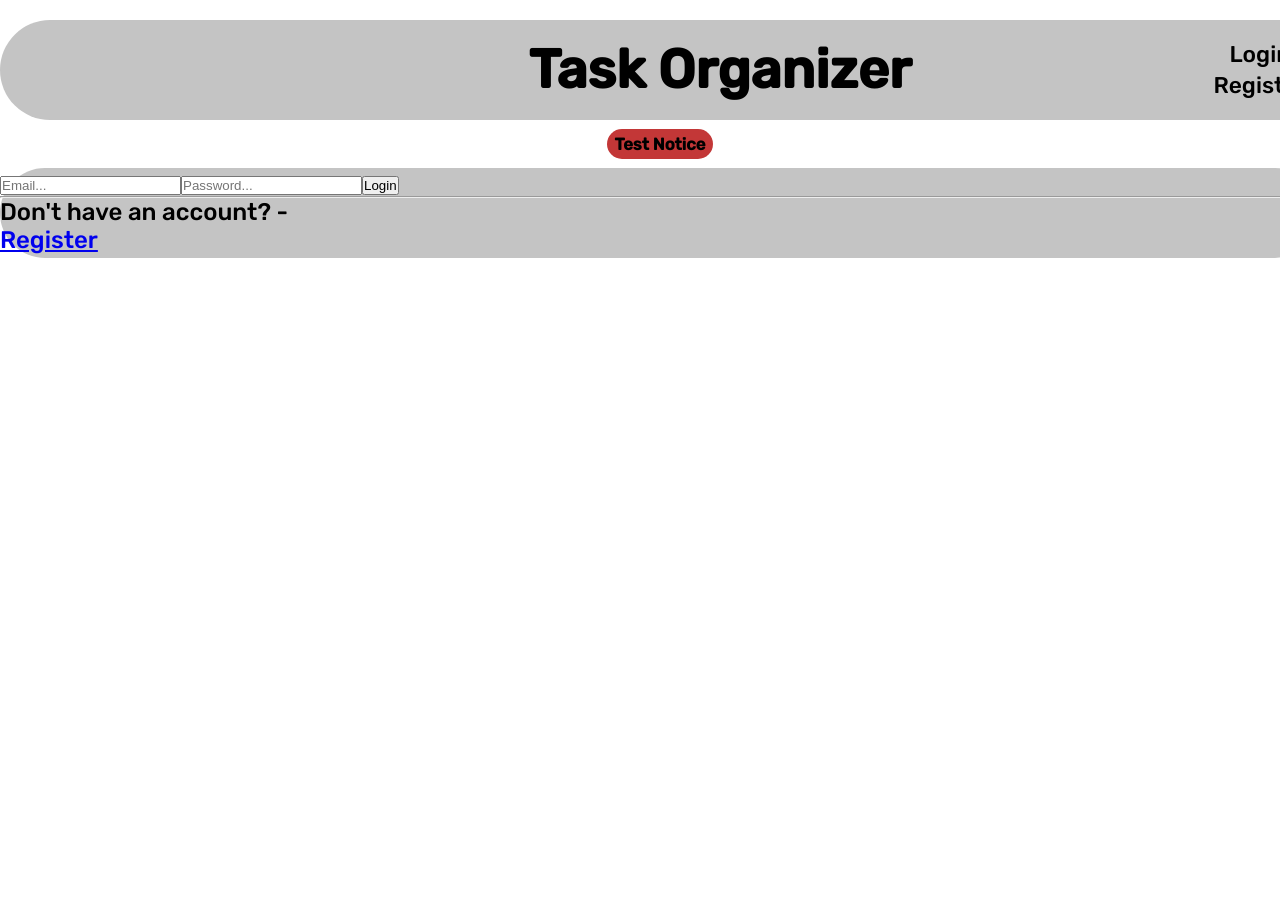
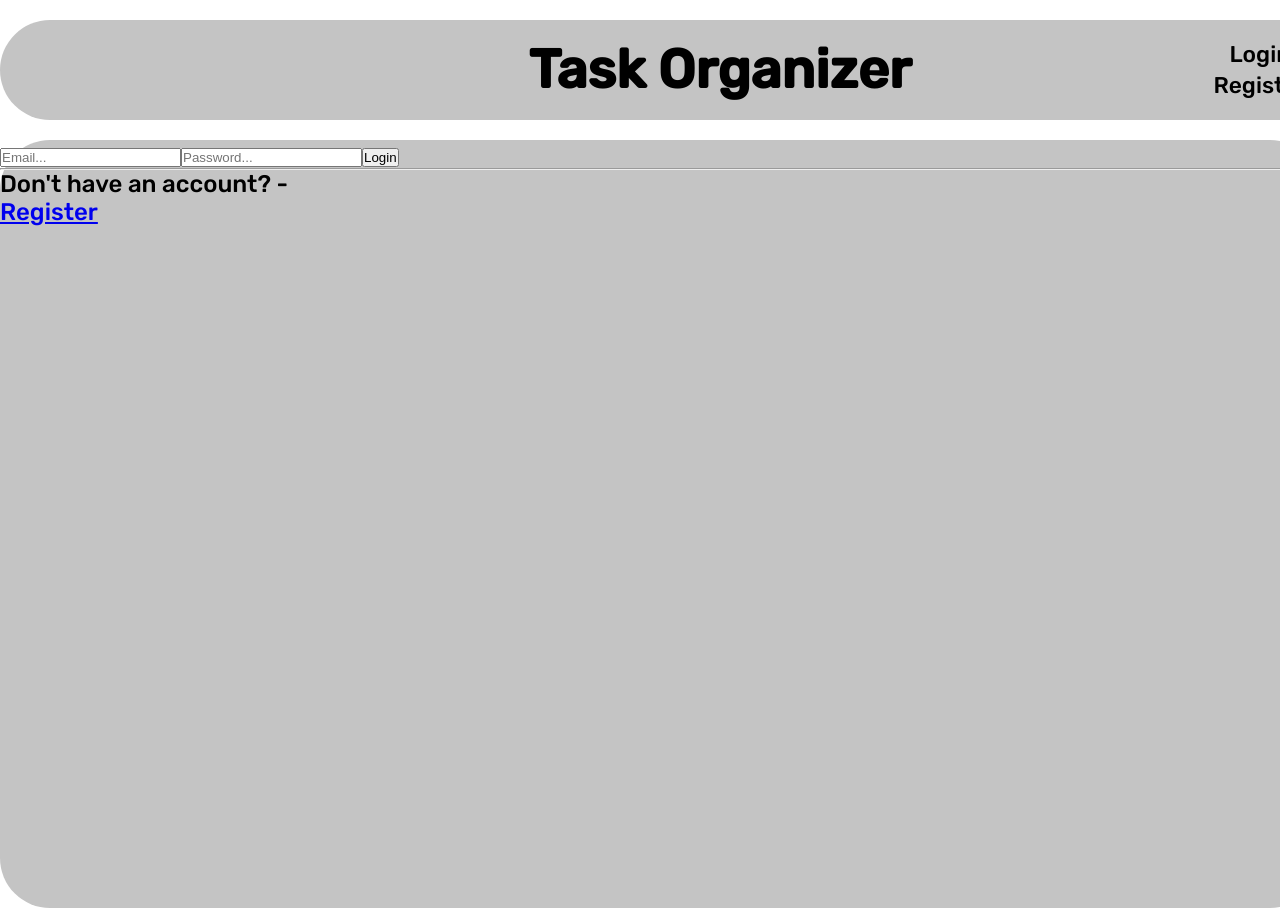
Before and after one commit to isaacfolmsbee/TaskOrganizerClient, a Vue app: page /login in a window 1280 px wide. Shown: the top 908 px of the page. Before the commit the page ends 800 px from the top, so only its background shows below. Built offline with nearby package versions, Linux system fonts and the light colour scheme.

Commit message:
temporarily removed notice component

```diff
--- a/src/App.vue
+++ b/src/App.vue
@@ -1,7 +1,7 @@
 <template>
 	<div id="app">
 		<Header />
-		<Notice />
+		<!-- <Notice /> -->
 		<div class="body-wrapper">
 			<router-view></router-view>
 		</div>
@@ -10,13 +10,13 @@
 
 <script>
 import Header from './components/Header.vue'
-import Notice from './components/Notice.vue'
+// import Notice from './components/Notice.vue'
 
 export default {
 	name: 'App',
 	components: {
 		Header,
-		Notice
+		// Notice
 	}
 }
 </script>
@@ -43,10 +43,9 @@ body {
 
 .body-wrapper {
 	width: 55rem;
-	max-height: 31rem;
+	height: 32rem;
 	flex: 1;
 	margin: 0 auto;
-	padding-bottom: 0.15rem;
 	border-radius: 50px;
 	background-color: #C4C4C4;
 }
--- a/src/components/Header.vue
+++ b/src/components/Header.vue
@@ -42,7 +42,7 @@ export default {
 .header-wrapper {
 	width: 60rem;
 	height: 100px;
-	margin: 20px auto 0 auto;
+	margin: 20px auto 20px auto;
 	background-color: #C4C4C4;
 	border-radius: 50px;
 	display: grid;
--- a/src/components/Tasks.vue
+++ b/src/components/Tasks.vue
@@ -231,7 +231,7 @@ export default {
 
 .task-list {
 	width: 92.5%;
-	height: 27.5rem;
+	height: 28.46rem;
 	overflow: auto;
 	margin: 0.25rem auto;
 }
```
